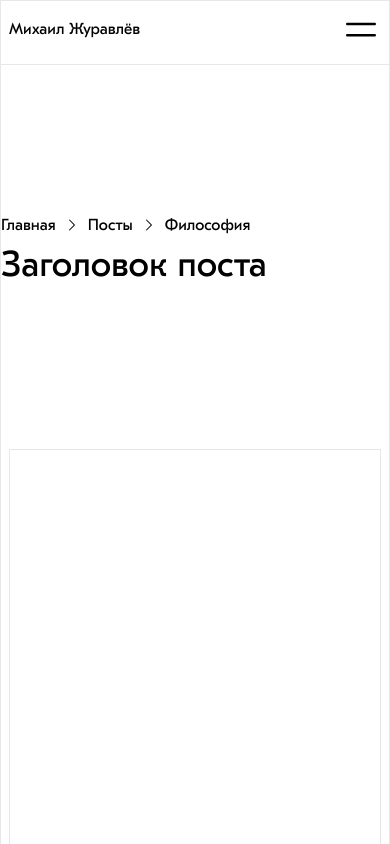
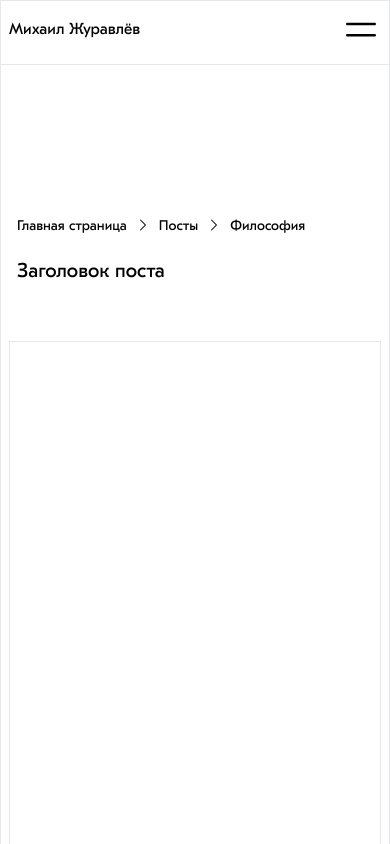
Before and after one commit to MiCkEyZzZ/mfz, a Next.js app: page /posts/1 in a window 390 px wide. Shown: the top 844 px of the page. Built offline with nearby package versions, Linux system fonts and the light colour scheme.

Commit message:
добавил стили breadcrumbs и изменил выз

```diff
--- a/app/layout.tsx
+++ b/app/layout.tsx
@@ -4,7 +4,7 @@ import localFont from '@next/font/local'
 import './globals.css'
 import globalMetadata from './metadata'
 
-import { Header, Footer, Subscribe, Breadcrumbs } from 'components'
+import { Header, Footer, Subscribe } from 'components'
 
 const gteestipro = localFont({
   src: '../public/fonts/GTEestiProText-Regular.woff2',
@@ -25,7 +25,6 @@ export default function RootLayout({
       <head />
       <body className='flex flex-col items-center w-full h-auto font-gteestipro border'>
         <Header />
-        <Breadcrumbs />
         <main className='w-full max-w-6xl h-auto px-2 md:px-0'>{children}</main>
         <Subscribe />
         <Footer />
--- a/app/posts/[slug]/page.tsx
+++ b/app/posts/[slug]/page.tsx
@@ -1,7 +1,10 @@
+import { Breadcrumbs } from 'components'
+
 function Post(): JSX.Element {
   return (
-    <section className='w-full pt-32'>
-      <div className='flex flex-row-reverse justify-center items-start'>
+    <section className='w-full'>
+      <Breadcrumbs />
+      <div className='flex flex-row-reverse justify-center items-start pt-5'>
         <aside className='sticky top-36 hidden md:flex w-full max-w-xs h-96 ml-auto'>
           <nav>
             <h2 className='text-base font-semibold uppercase mb-5'>
--- a/components/breadcrumbs.tsx
+++ b/components/breadcrumbs.tsx
@@ -1,30 +1,36 @@
 import Link from 'next/link'
 import { ChevronRightIcon } from '@heroicons/react/24/solid'
 
-function Breadcrumbs() {
+function Breadcrumbs(): JSX.Element {
   return (
-    <div className='flex justify-center w-full h-64'>
-      <div className='flex flex-col justify-end w-full max-w-6xl pt-12 pb-9'>
+    <div className='flex justify-center w-full px-2 md:px-0'>
+      <div className='flex flex-col justify-end w-full h-64 max-w-6xl pt-12 pb-9'>
         <div>
           <ul className='flex flex-row items-center'>
             <li>
-              <Link href='/'>Главная</Link>
+              <Link href='/' className='text-sm md:text-base'>
+                Главная страница
+              </Link>
             </li>
             <li className='mx-2'>
               <ChevronRightIcon className='w-4 h-4' />
             </li>
             <li>
-              <Link href='/'>Посты</Link>
+              <Link href='/posts' className='text-sm md:text-base'>
+                Посты
+              </Link>
             </li>
             <li className='mx-2'>
               <ChevronRightIcon className='w-4 h-4' />
             </li>
             <li>
-              <Link href='/'>Философия</Link>
+              <Link href='/philosophy' className='text-sm md:text-base'>
+                Философия
+              </Link>
             </li>
           </ul>
         </div>
-        <h1 className='text-4xl mt-2'>Заголовок поста</h1>
+        <h1 className='text-xl md:text-4xl mt-5'>Заголовок поста</h1>
       </div>
     </div>
   )
```
